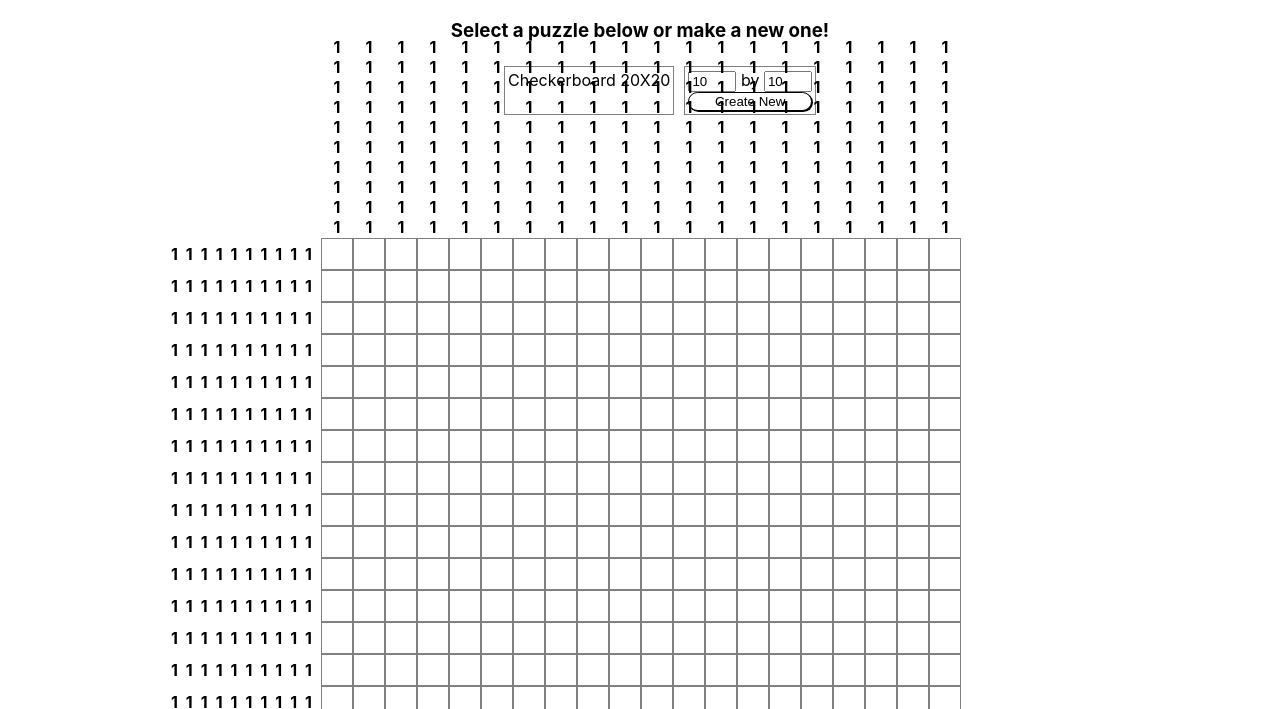
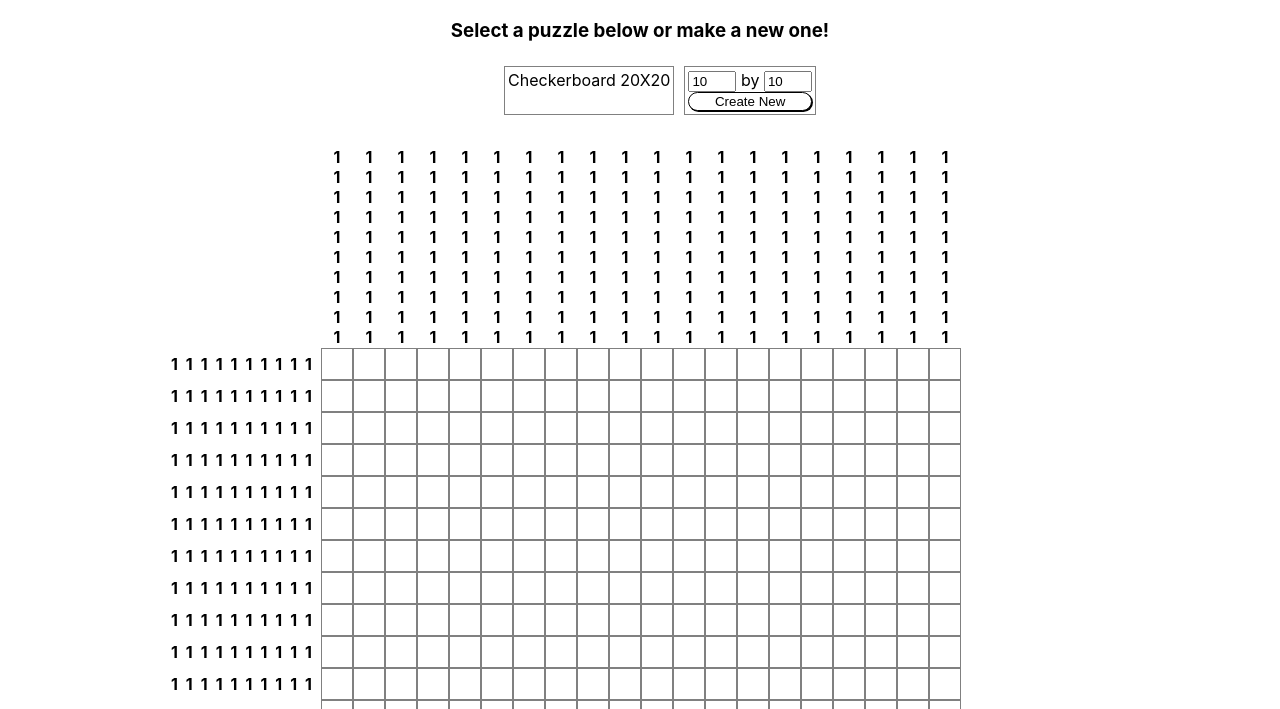
Before and after one commit to sanjayalwani/nonoGame, a website: page public/index.html in a window 1280 px wide. Both pictures are taken after a click on the item "Checkerboard 20X20". Shown: the part 91-800 px from the top of the page. Drawn offline with Linux system fonts and the light colour scheme.

Commit message:
Fixed styling issues with table header

```diff
--- a/public/index.css
+++ b/public/index.css
@@ -12,13 +12,13 @@ table{
     width: 90%;
     height: auto;
     margin: auto;
-    padding: 0px;
+    padding: 10px;
     border-collapse: initial;
     -webkit-border-horizontal-spacing: 0px;
     -webkit-border-vertical-spacing: 0px;
     border-spacing: 0px;
     position: relative;
-    right: 50px;
+    right: 75px;
 }
 tr{
     margin: 0px;
@@ -43,11 +43,11 @@ td.active{
 
 .column-header{
     width: 30px;
-    height: 100px;
+    height: auto;
     }
     .column-header-list{
         width: 30px;
-        height: 100px;
+        height: auto;
         margin: 0px;
         padding: 0px;
         display: flex;
@@ -56,11 +56,11 @@ td.active{
     }
 
 .row-header{
-    width: 100px;
+    width: 150px;
     height: 30px;
     }
     .row-header-list{
-        width: 100px;
+        width: 150px;
         height: 30px;
         margin: 0px;
         padding: 0px;
```
